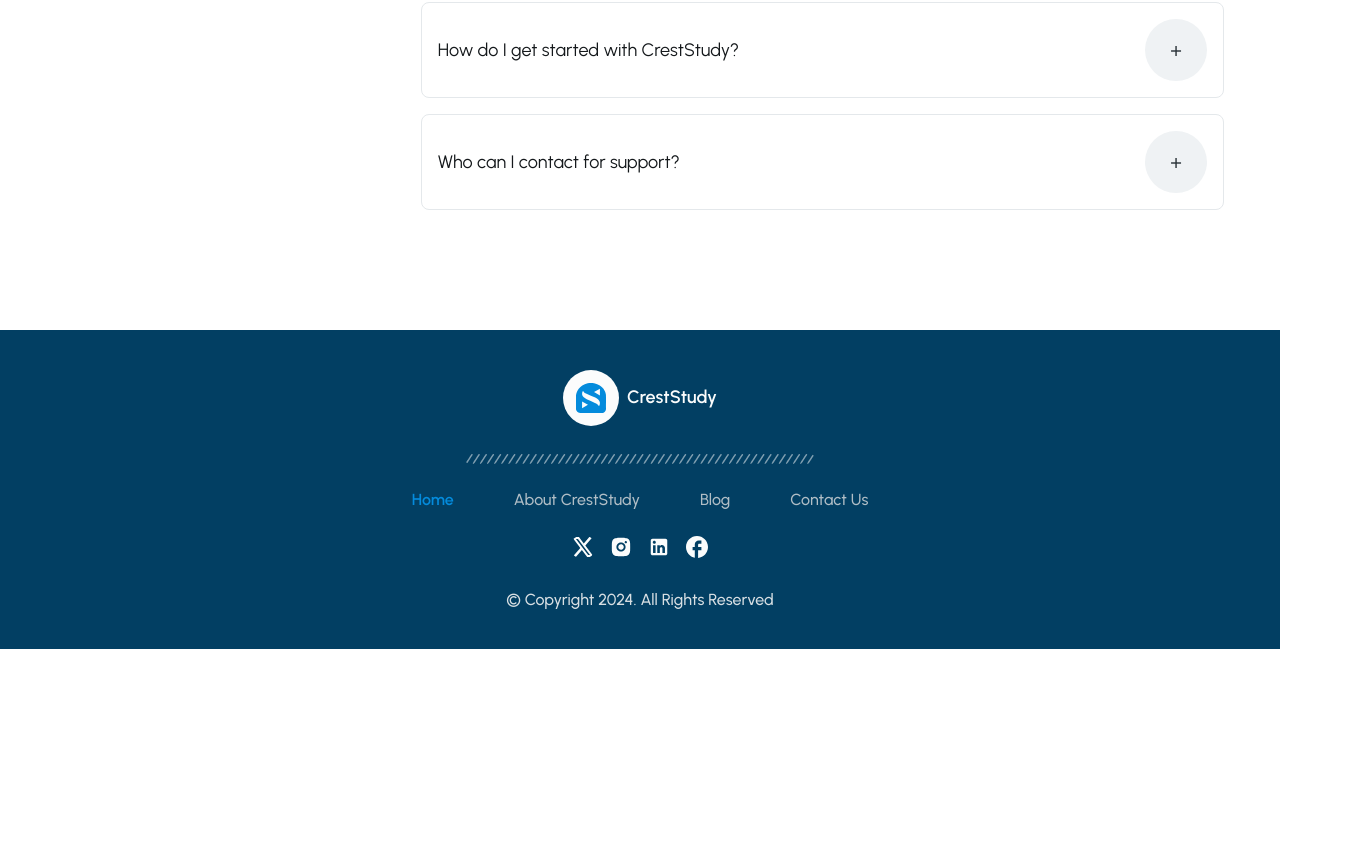
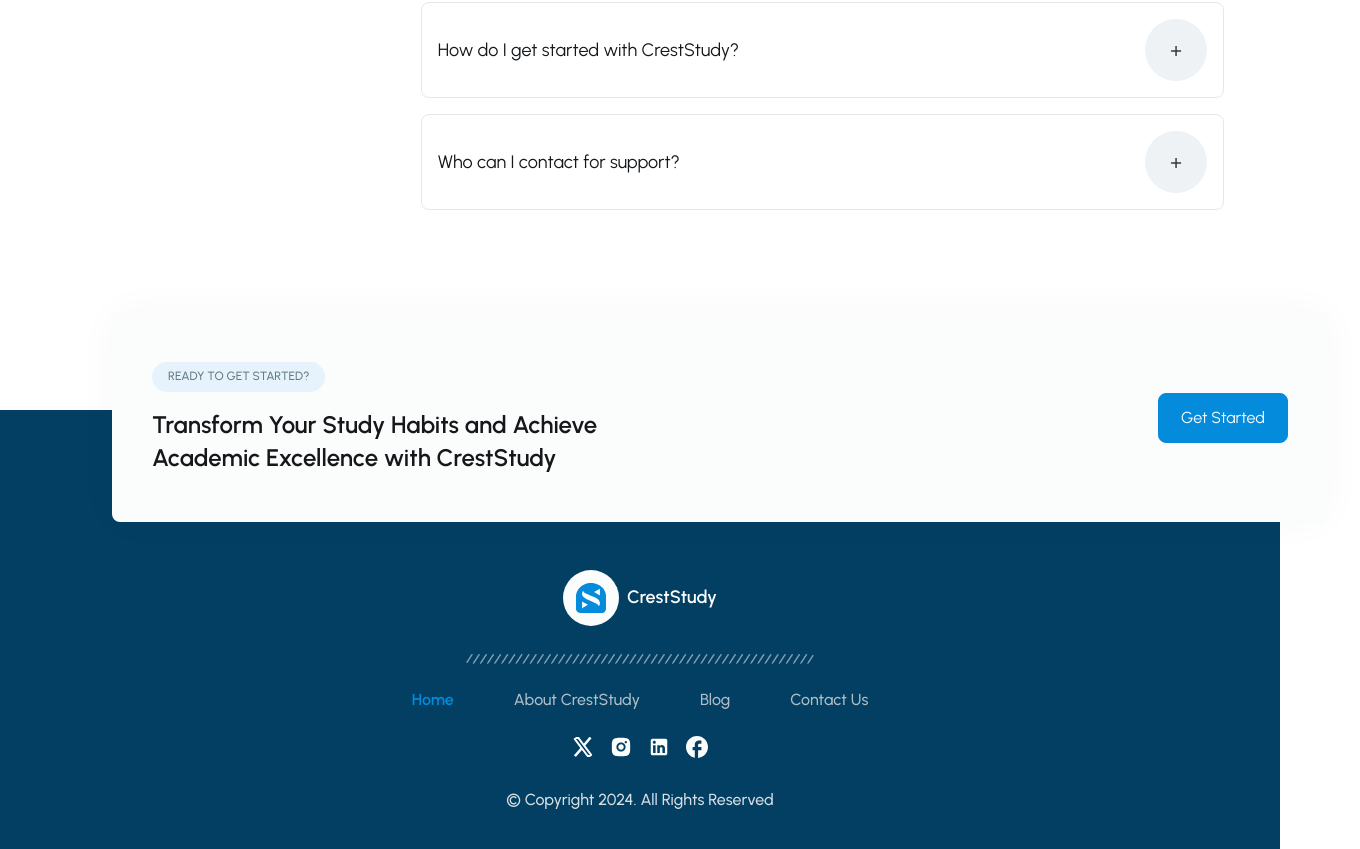
Before and after one commit to StudyCrest/CrestStudy-Web, a Next.js app: page / in a window 1280 px wide. Shown: the part 3645-4494 px from the top of the page, 1360 px wide, since content can reach past the window. Before the commit the page ends 4294 px from the top, so only its background shows below. Built offline with nearby package versions, Linux system fonts and the light colour scheme.

Commit message:
complete home page for desktop

```diff
--- a/src/app/page.tsx
+++ b/src/app/page.tsx
@@ -10,7 +10,7 @@ import Image from "next/image";
 
 export default function Home() {
   return (
-    <section className="pb-20">
+    <section className="pb-40">
       {/* Hero Section */}
       <section className="bg-studycrest-11 min-h-screen">
         <div className="container mx-auto px-4 sm:px-6 lg:px-8">
--- a/src/components/Footer/index.tsx
+++ b/src/components/Footer/index.tsx
@@ -3,11 +3,31 @@ import { usePathname } from "next/navigation";
 import Image from "next/image";
 import Link from "next/link";
 import LinkComp from "../Link";
+import { TitleTag } from "../SectionComp/TitleTag";
 
 export default function Footer() {
   const pathname = usePathname();
+
   return (
-    <div className="bg-studycrest-19 py-10">
+    <div className="relative bg-studycrest-19 pb-10 pt-40">
+      <div className="container mx-auto px-4 sm:px-6 lg:px-8 absolute -top-24 left-20">
+        <div className="bg-studycrest-20 rounded-lg shadow-footer">
+          <div className="flex justify-between py-[48px] px-10">
+            <div className="flex flex-col items-start">
+              <div className="flex justify-center">
+                <TitleTag title="Ready to get Started?" />
+              </div>
+              <h2 className="text-studycrest-13 font-semibold text-2xl leading-[33px] w-[519px]">
+                Transform Your Study Habits and Achieve Academic Excellence with
+                CrestStudy
+              </h2>
+            </div>
+            <div className="hidden lg:flex items-center space-x-4">
+              <LinkComp href="/" title="Get Started" asButton={true} />
+            </div>
+          </div>
+        </div>
+      </div>
       <div className="flex justify-center items-center">
         <div className="bg-studycrest-20 w-[56px] h-[56px] rounded-[48px] flex justify-center">
           <Image
--- a/tailwind.config.ts
+++ b/tailwind.config.ts
@@ -86,6 +86,7 @@ const config: Config = {
       boxShadow: {
         "custom-light": "0 4px 6px rgba(0, 0, 0, 0.1)", // Light shadow
         "custom-dark": "0 6px 12px rgba(0, 0, 0, 0.2)", // Darker shadow
+        "footer": "0px -2px 42px 0px rgba(0, 0, 0, 0.03)"
       },
       transitionDuration: {
         "0": "0ms",
@@ -97,7 +98,7 @@ const config: Config = {
       backgroundImage: {
         "custom-gradient":
           "linear-gradient(180deg, #EFF2F4 0%, rgba(239, 242, 244, 0) 100%)",
-      },
+      }
     },
   },
   plugins: [],
```
